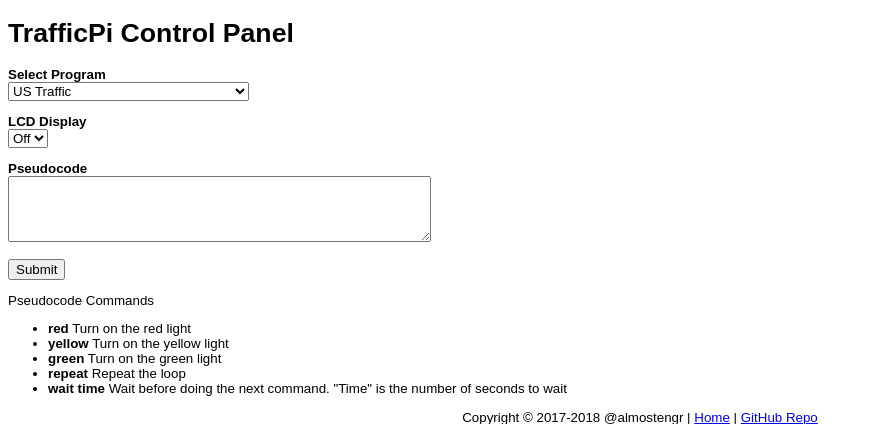
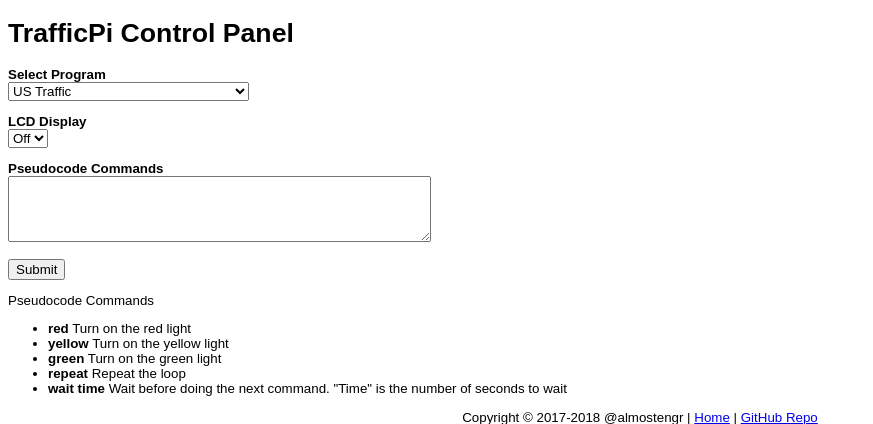
Before and after one commit to almostengr/trafficpi, a PHP site: page / in a window 1280 px wide. Shown: the top 424 px of the page, without its empty margins (0-873 px from the left). Run offline with PHP 8.4, Linux system fonts and the light colour scheme; data that the repository does not hold is empty.

Commit message:
Updated page label

```diff
--- a/web/index.php
+++ b/web/index.php
@@ -109,7 +109,7 @@ if ($_SERVER['REQUEST_METHOD'] == 'POST') {
 </select>
 </p>
 
-<strong>Pseudocode</strong><br />
+<strong>Pseudocode Commands</strong><br />
 <textarea name="pseudocode" cols="50" rows="4">
 <?php $action == "pseudocode" ? print $_POST["pseudocode"] : false; ?>
 </textarea>
```
